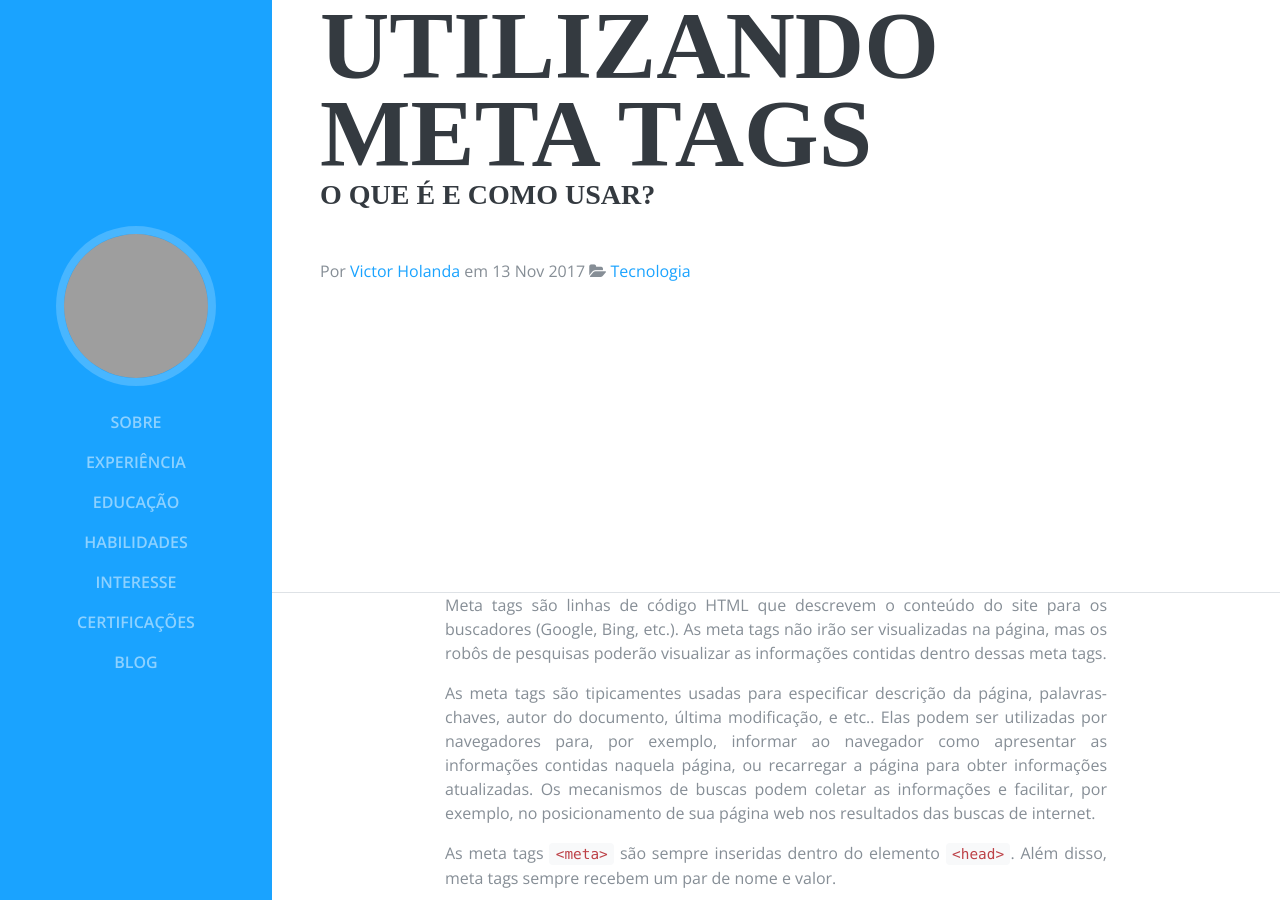
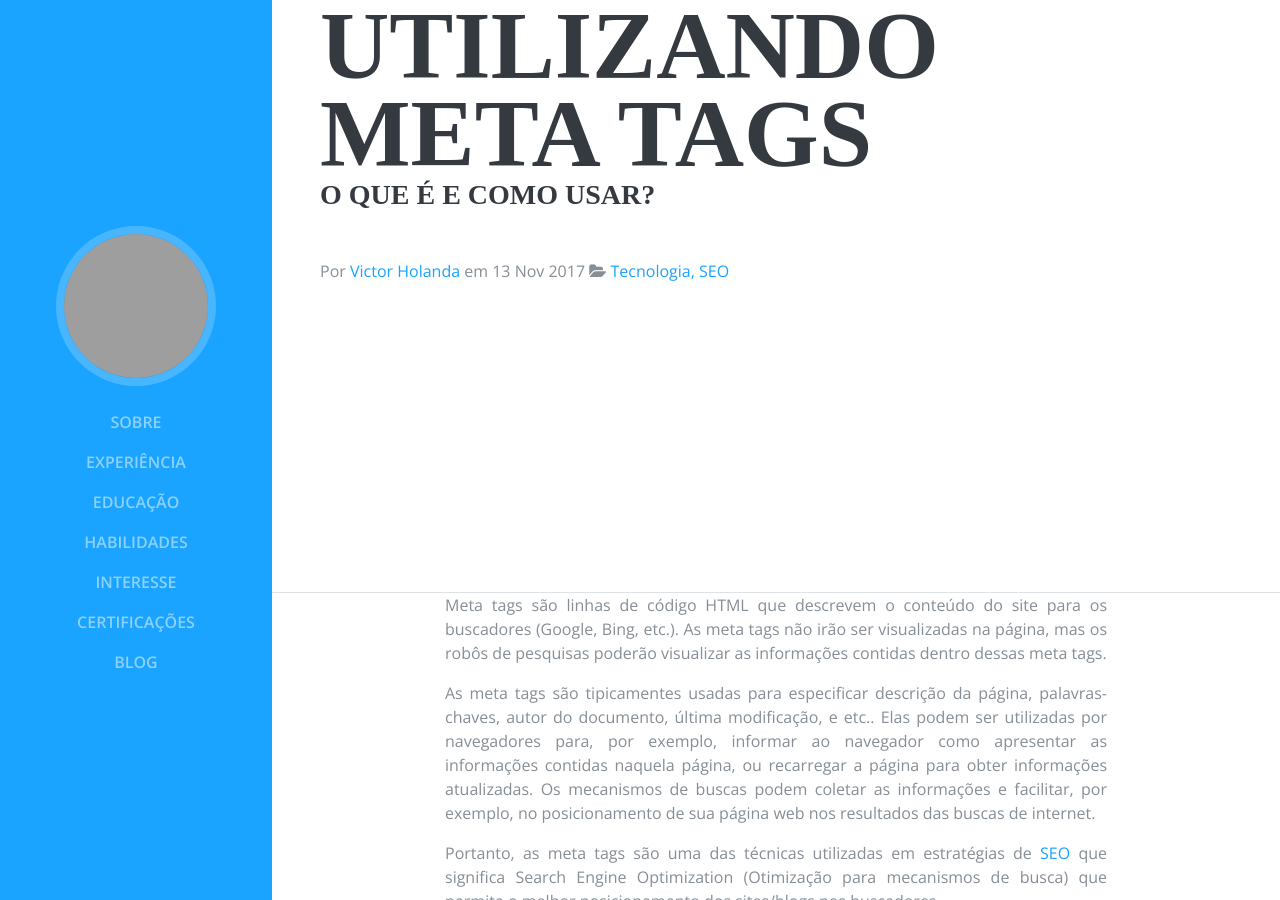
Before and after one commit to VictorHolanda21/victorholanda21.github.io, a Jekyll site: the page built from _posts/2017-11-13-utilizando-meta-tags.markdown, in a window 1280 px wide and 900 px high, scrolled down 307 px. Built offline with Jekyll 4.4.1, drawn with Linux system fonts in a browser that asks for light colours; some web fonts are replaced; some of the changed text lies outside the part shown; grey boxes are pictures that could not be loaded.

Commit message:
Modified search, add more categories and tags and fixed posts

```diff
--- a/_includes/head.html
+++ b/_includes/head.html
@@ -4,7 +4,7 @@
     <meta name="viewport" content="width=device-width, initial-scale=1, shrink-to-fit=no">
     <meta name="description" content="{{ site.description }}">
     <meta name="author" content="{{ site.copyright_name }}">
-    <meta name="keywords" content="Blog Pessoal, Victor Holanda, Administração, Tecnologia, Teresina, Piaui">
+    <meta name="keywords" content="Blog Pessoal, Victor Holanda, Administração, Tecnologia, Teresina, Piauí">
 
     <title>{% if page.title %} {{ page.title }} | {% endif %} {{site.title}}</title>
 
@@ -38,7 +38,7 @@
      <!-- OGP to articles -->
      <meta property="og:type" content="article">
      <meta property="article:author" content="{{page.author}}">
-     <meta property="article:section" content="{{page.categories}}">
+     <meta property="article:section" content="{% for category in page.categories %}{{category}}{% unless forloop.last %}, {% endunless %}{% endfor %}">
      <meta property="article:tag" content="{% for tag in page.tags %}{{tag}}{% unless forloop.last %}, {% endunless %}{% endfor %}">
      <meta property="article:published_time" content="{{ page.date | date: '%Y-%m-%-d'}}">
      <meta property="og:description" content="{{page.subtitle}}">
--- a/_layouts/post.html
+++ b/_layouts/post.html
@@ -19,9 +19,11 @@
                   <a href="{{site.baseurl}}/pesquisar/?q={{page.author | slugfy}}">{{page.author}}</a>
                   em {{ page.date | date: "%d %b %Y" }}
                   <i class="fa fa-folder-open" aria-hidden="true"></i>
-                  <a href="{{site.baseurl}}/pesquisar/?q={{page.category | slugfy}}">
-                    {{ page.category }}
-                  </a>
+                  {% for category in page.categories %}
+                    <a href="{{site.baseurl}}/pesquisar/?q={{category | slugfy}}">
+                      {{category}}{% unless forloop.last %}, {% endunless %}
+                    </a>
+                  {% endfor %}
             </span>
           </div>
         </section>
@@ -41,7 +43,7 @@
           <div class="clearfix">
               <p>Tópicos:
                 {% for tag in page.tags %}
-                  <a href="#" class="badge badge-light">{{tag}}</a>
+                  <a href="{{site.baseurl}}/pesquisar/?q={{tag | slugfy}}" class="badge badge-light">{{tag}}</a>
                 {% endfor %}
               </p>
             </div>
--- a/_posts/2017-11-12-aprendendo-markdown.markdown
+++ b/_posts/2017-11-12-aprendendo-markdown.markdown
@@ -14,7 +14,7 @@
 
 A documentação do projeto pode ser vista em [Daring Fireball][daring]{:target="_blank"} e a sintaxe pode ser testada usando o online [Dingus][dingus]{:target="_blank"}. O markdown é utilizado pelo [Github Pages][github pages]{:target="_blank"} para formatação dos textos.
 
-Algumas opções de sintaxes:
+Algumas opções de sintaxes que serão vistas nesse tutorial:
 
 
 1. [Cabeçalho](#1-cabeçalho){:class="js-scroll-trigger"}
--- a/_posts/2017-11-13-utilizando-meta-tags.markdown
+++ b/_posts/2017-11-13-utilizando-meta-tags.markdown
@@ -4,13 +4,15 @@
 subtitle: "O que é e como usar?"
 author: Victor Holanda
 date:   2017-11-13 17:20:00 -0300
-category: Tecnologia
-tags: ["metatags", "tutorial"]
+categories: [Tecnologia, SEO]
+tags: ["meta tags", "tutorial", "SEO"]
 ---
 
 Meta tags são linhas de código HTML que descrevem o conteúdo do site para os buscadores (Google, Bing, etc.). As meta tags não irão ser visualizadas na página, mas os robôs de pesquisas poderão visualizar as informações contidas dentro dessas meta tags.
 
 As meta tags são tipicamentes usadas para especificar descrição da página, palavras-chaves, autor do documento, última modificação, e etc.. Elas podem ser utilizadas por navegadores para, por exemplo, informar ao navegador como apresentar as informações contidas naquela página, ou recarregar a página para obter informações atualizadas. Os mecanismos de buscas podem coletar as informações e facilitar, por exemplo, no posicionamento de sua página web nos resultados das buscas de internet.
+
+Portanto, as meta tags são uma das técnicas utilizadas em estratégias de [SEO][1] que significa Search Engine Optimization (Otimização para mecanismos de busca) que permite o melhor posicionamento dos sites/blogs nos buscadores.
 
 As meta tags `<meta>` são sempre inseridas dentro do elemento `<head>`. Além disso, meta tags sempre recebem um par de nome e valor.
 
@@ -29,9 +31,9 @@
 
 {% endhighlight %}
 
-1. É referente ao tipo de codificação dos caracteres da página, o [`utf-8`][1]{:target="_blank"} é uma codificação padrão para email, páginas web e outros locais onde os caracteres são armazenados, essa codificação permite basicamente que caracteres com [diacríticos][2]{:target="_blank"}, ou seja, com sinais gráficos como acentos, sejam visualizados de forma correta.
+1. É referente ao tipo de codificação dos caracteres da página, o [`utf-8`][2]{:target="_blank"} é uma codificação padrão para email, páginas web e outros locais onde os caracteres são armazenados, essa codificação permite basicamente que caracteres com [diacríticos][3]{:target="_blank"}, ou seja, com sinais gráficos como acentos, sejam visualizados de forma correta.
 
-2. Trata do [viewport][3]{:target="_blank"}, ou a área onde o site aparece. É a área branca da janela quando é aberta o navegador. O viewport  sempre vai ter o tamanho da janela, mas as formas que serão renderizados vai depender bastante do dispositivo. Os valores de content pode ser os que seguem abaixo:
+2. Trata do [viewport][4]{:target="_blank"}, ou a área onde o site aparece. É a área branca da janela quando é aberta o navegador. O viewport  sempre vai ter o tamanho da janela, mas as formas que serão renderizados vai depender bastante do dispositivo. Os valores de content pode ser os que seguem abaixo:
 
 	a. **width**: Define uma largura para o viewport. Os valores podem ser em PX ou “device-width”, que determina automaticamente um valor igual a largura da tela do dispositivo.
 
@@ -49,11 +51,11 @@
 
 5. Palavras-chaves da página. Termos mais importantes que podem ser usadas para facilitar nos resultados dos buscadores.
 
-Você pode usar  outras tags específicas para o buscador do [Google][4]{:target="_blank"} que controlam o comportamento do rastreamento e indexação das páginas, tradução automática e etc..
+Você pode usar  outras tags específicas para o buscador do [Google][5]{:target="_blank"} que controlam o comportamento do rastreamento e indexação das páginas, tradução automática e etc..
 
 * Meta tags do Open Graph protocol
 
-O [protocolo Open Graph][5]{:target="_blank"} permite que qualquer página da web seja visualizado como um post normal do Facebook.
+O [protocolo Open Graph][6]{:target="_blank"} permite que qualquer página da web seja visualizado como um post normal do Facebook.
 
 {% highlight html %}
 
@@ -112,8 +114,9 @@
 
 Essas são só as meta tags utilizadas nesse post.
 
-[1]: https://pt.wikipedia.org/wiki/UTF-8 "Wikipedia: UTF-8"
-[2]: https://pt.wikipedia.org/wiki/Diacr%C3%ADtico "Wikipedia: diacrítico"
-[3]: https://tableless.com.br/manipulando-metatag-viewport/ "Tableless: Manipulando a metatag Viewport"
-[4]: https://support.google.com/webmasters/answer/79812?hl=pt-BR "Metatags que o Google entende"
-[5]: http://ogp.me/ "Open Graph protocol"
+[1]: https://marketingdeconteudo.com/o-que-e-seo/ "Marketing de conteudo: O que é SEO?"
+[2]: https://pt.wikipedia.org/wiki/UTF-8 "Wikipedia: UTF-8"
+[3]: https://pt.wikipedia.org/wiki/Diacr%C3%ADtico "Wikipedia: diacrítico"
+[4]: https://tableless.com.br/manipulando-metatag-viewport/ "Tableless: Manipulando a metatag Viewport"
+[5]: https://support.google.com/webmasters/answer/79812?hl=pt-BR "Metatags que o Google entende"
+[6]: http://ogp.me/ "Open Graph protocol"
--- a/search.html
+++ b/search.html
@@ -51,7 +51,7 @@
       "{{ post.url | slugify }}": {
         "title": "{{ post.title | xml_escape }}",
         "author": "{{ post.author | xml_escape }}",
-        "category": "{{ post.category | xml_escape }}",
+        "categories": "{{ post.categories | xml_escape }}",
         "tags": "{{ post.tags | xml_escape }}",
         "content": {{ post.content | strip_html | strip_newlines | jsonify }},
         "url": "{{ post.url | xml_escape }}",
```
Also changed, not shown: blog/index.html (+5 -3 lines), vendor/search/search.js (+6 -4 lines).
